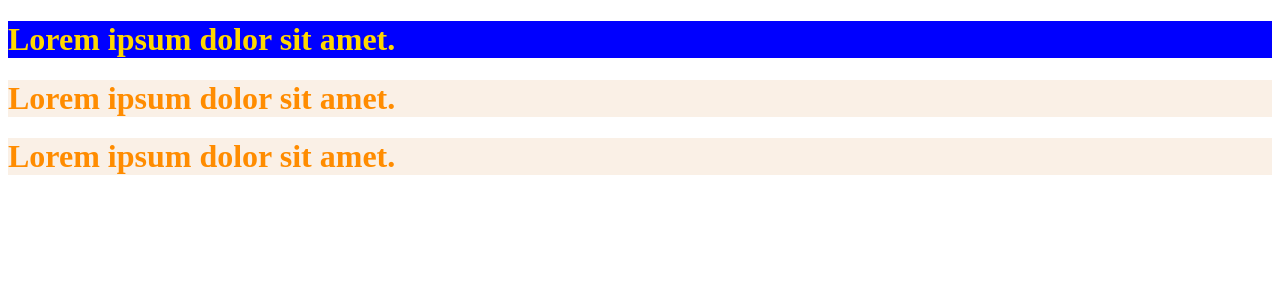
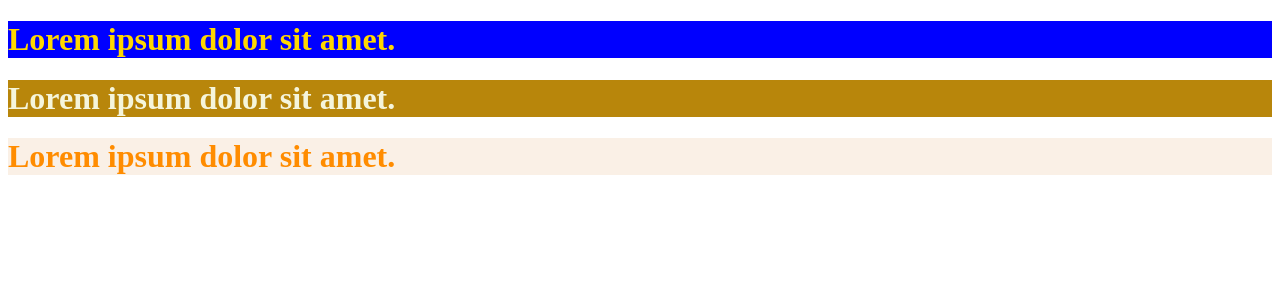
Before and after one commit to yel106/react20231031, a React (Create React App) app: page / in a window 1280 px wide. Shown: the top 300 px of the page. Built offline with nearby package versions, Linux system fonts and the light colour scheme.

Commit message:
css 모듈을 사용해서 클래스명 중복을 피함

```diff
--- a/src/component/MyBox.js
+++ b/src/component/MyBox.js
@@ -1,9 +1,9 @@
-import "../style/style1.css";
+import mycss from "../style/style1.module.css";
 
 export function MyBox() {
   return (
     <>
-      <h1 className="boxClass">Lorem ipsum dolor sit amet.</h1>
+      <h1 className={mycss.boxClass}> Lorem ipsum dolor sit amet.</h1>
     </>
   );
 }
--- a/src/component/MyContainer.js
+++ b/src/component/MyContainer.js
@@ -1,9 +1,9 @@
-import "../style/style2.css";
+import style from "../style/style2.module.css";
 
 export function MyContainer() {
   return (
     <div>
-      <h1 className="boxClass">Lorem ipsum dolor sit amet.</h1>
+      <h1 className={style.boxClass}>Lorem ipsum dolor sit amet.</h1>
     </div>
   );
 }
```
Also changed, not shown: src/style/style1.module.css (renamed from src/style/style1.css), src/style/style2.module.css (renamed from src/style/style2.css).
